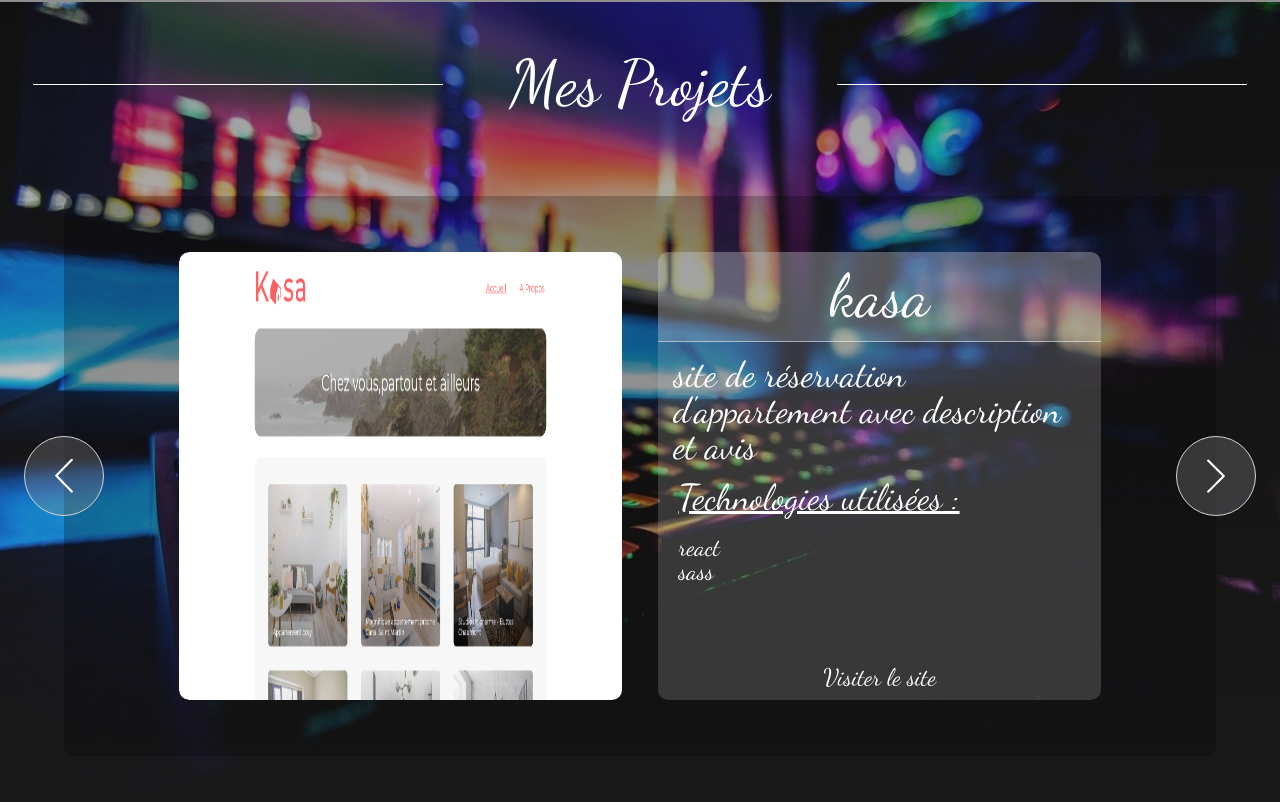
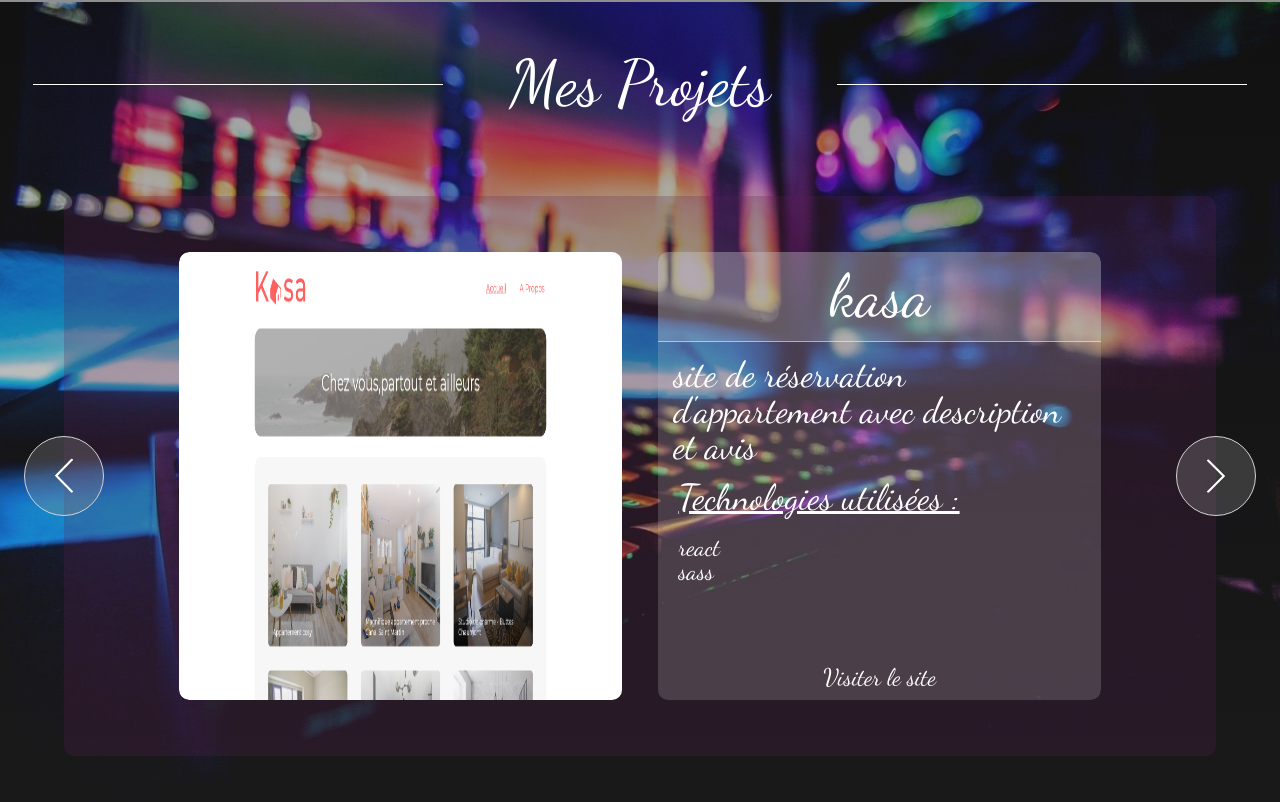
Before and after one commit to denisk13005/new_portfolio, a React (Create React App) app: page / in a window 1280 px wide. Shown: the part 798-1600 px from the top of the page. Built offline with nearby package versions, Linux system fonts and the light colour scheme; grey boxes are pictures that could not be loaded.

Commit message:
ajout de aos scroll et des animations

```diff
--- a/src/components/Gallery/gallery.scss
+++ b/src/components/Gallery/gallery.scss
@@ -6,7 +6,7 @@
     justify-content: center;
     align-items: center;
     position: relative;
-    background-color: rgba(0, 0, 0, 0.24);
+    background-color: rgba(94, 30, 85, 0.24);
     border-radius: 10px;
     @media screen and (max-width: 1080px) {
         height: 90%;
```
